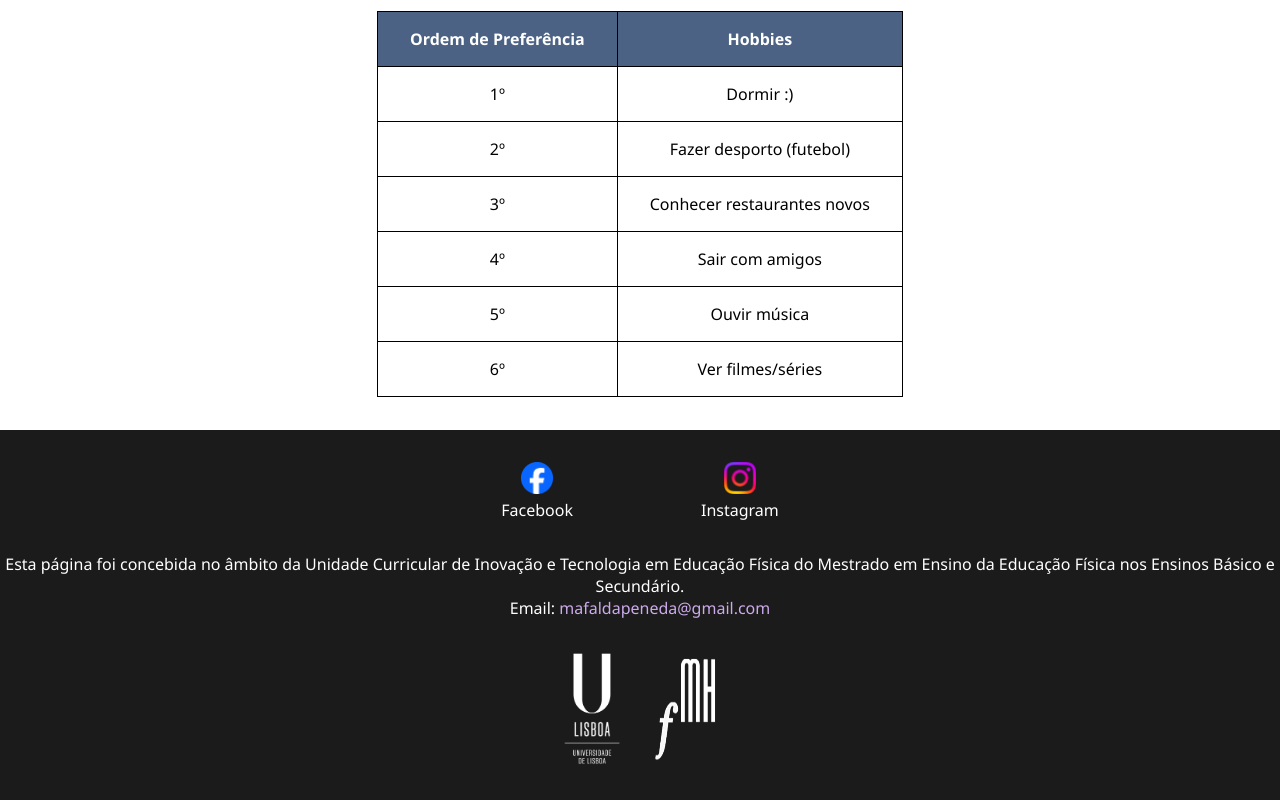
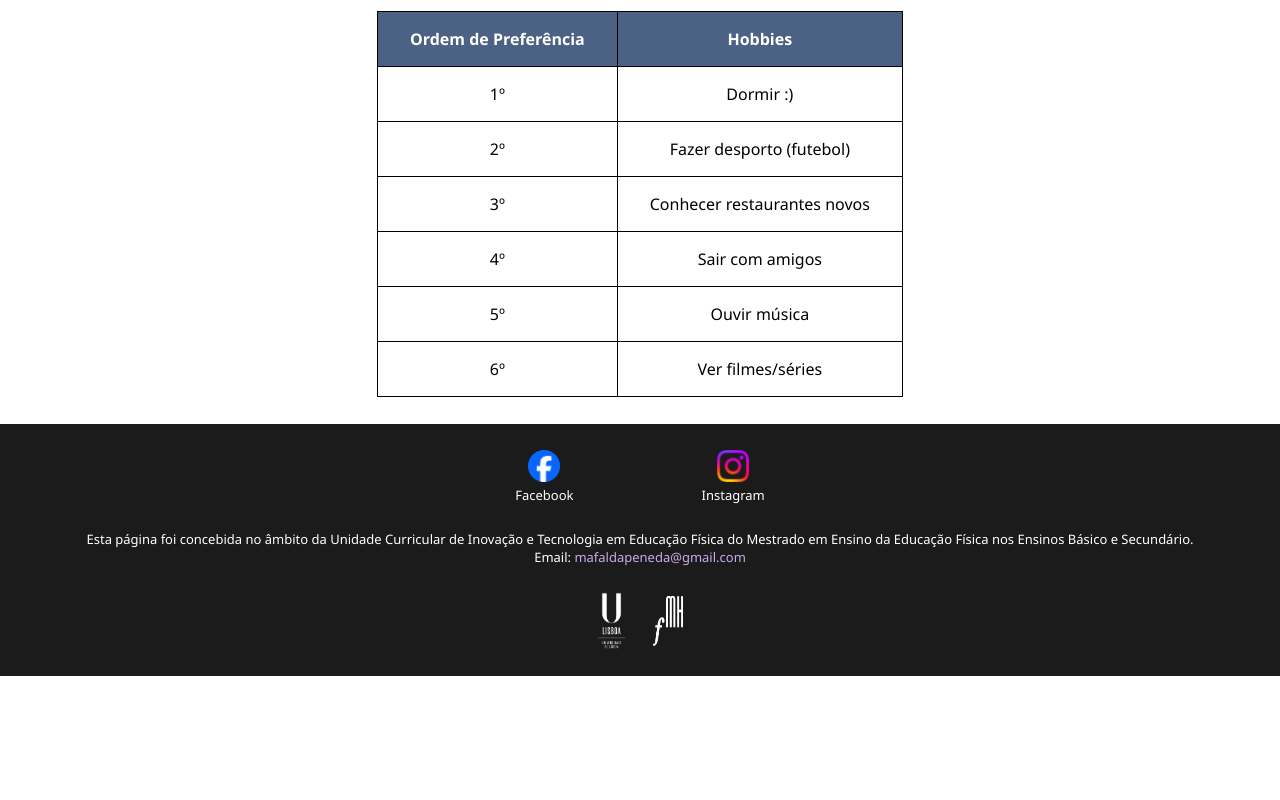
Before and after one commit to PedroCarreiras/site-mafalda-peneda, a plain HTML site: page personal.html in a window 1280 px wide. Shown: the part 1095-1895 px from the top of the page. After the commit the page ends 1771 px from the top, so only its background shows below. Drawn offline with Linux system fonts and the light colour scheme.

Commit message:
add home link adjust footer

```diff
--- a/personal.html
+++ b/personal.html
@@ -14,6 +14,7 @@
 
         <main class="content-grid">
             <nav id="home-links">
+                <a href="index.html" class="home-link">Página Inicial</a>
                 <a href="personal.html" class="home-link">Percurso Pessoal</a>
                 <a href="academic.html" class="home-link">Percurso Académico</a>
                 <a href="sports.html" class="home-link">Percurso Desportivo</a>
@@ -85,13 +86,13 @@
                     </figure>
                 </a>
             </div>
-            <div>
+            <div  class="footer-text">
                 <p>Esta página foi concebida no âmbito da Unidade Curricular de Inovação e Tecnologia em Educação Física do Mestrado em Ensino da Educação Física nos Ensinos Básico e Secundário.</p>
                 <p>Email: <a href="mailto:mafaldapeneda@gmail.com" class="highlight">mafaldapeneda@gmail.com</a></p>
             </div>
             <div id="unis">
-                <img src="assets/1200px-ULisboa_logo.svg.png" alt="UL logo" width="58">
-                <img src="assets/FMH.png" alt="FMH logo" width="64">
+                <img src="assets/1200px-ULisboa_logo.svg.png" alt="UL logo" width="29">
+                <img src="assets/FMH.png" alt="FMH logo" width="32">
             </div>
         </footer>
     </body>
--- a/style.css
+++ b/style.css
@@ -170,6 +170,12 @@ footer {
     gap: 2em;
     background-color: rgb(27, 27, 27);
     color: white;
+    font-size: small;
+}
+
+.footer-text {
+    padding: 0 5em;
+    align-self: center;
 }
 
 #socials {
```
Also changed, not shown: academic.html (+4 -3 lines), index.html (+4 -3 lines), sports.html (+4 -3 lines).
